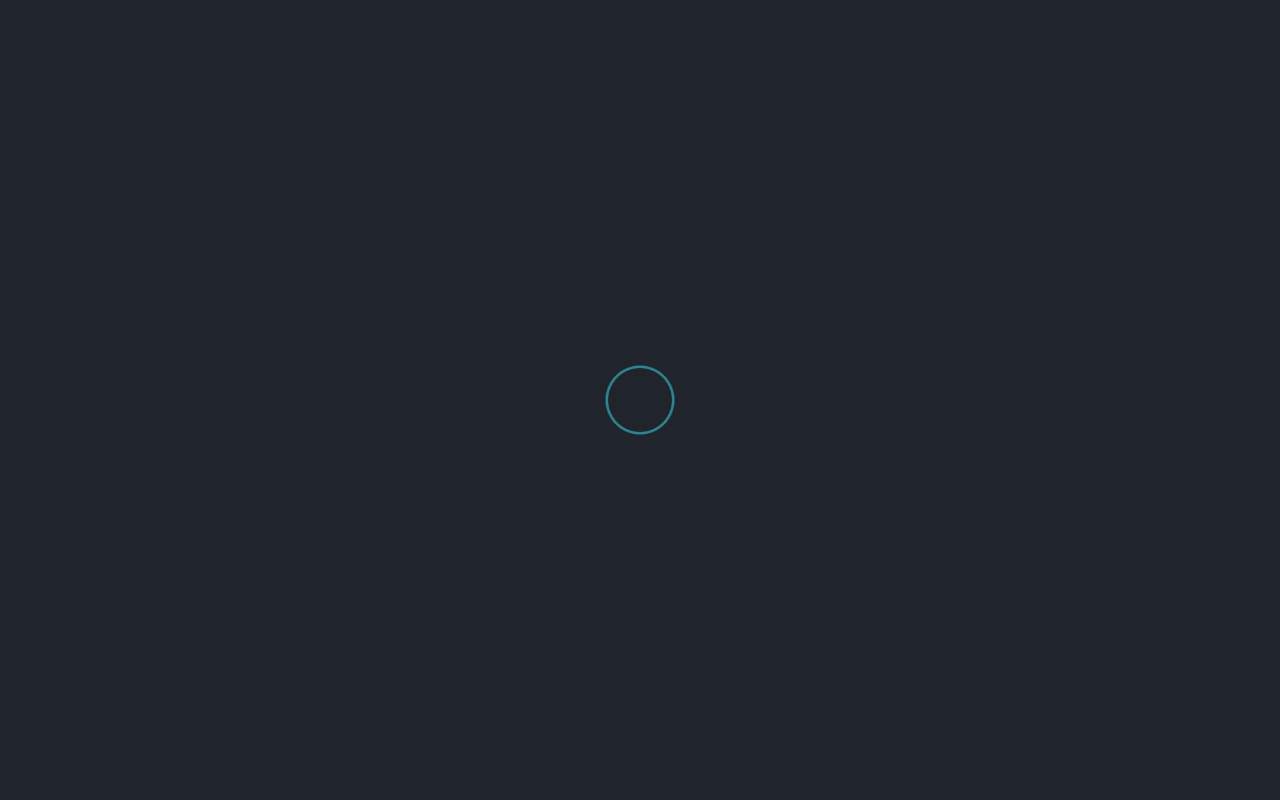
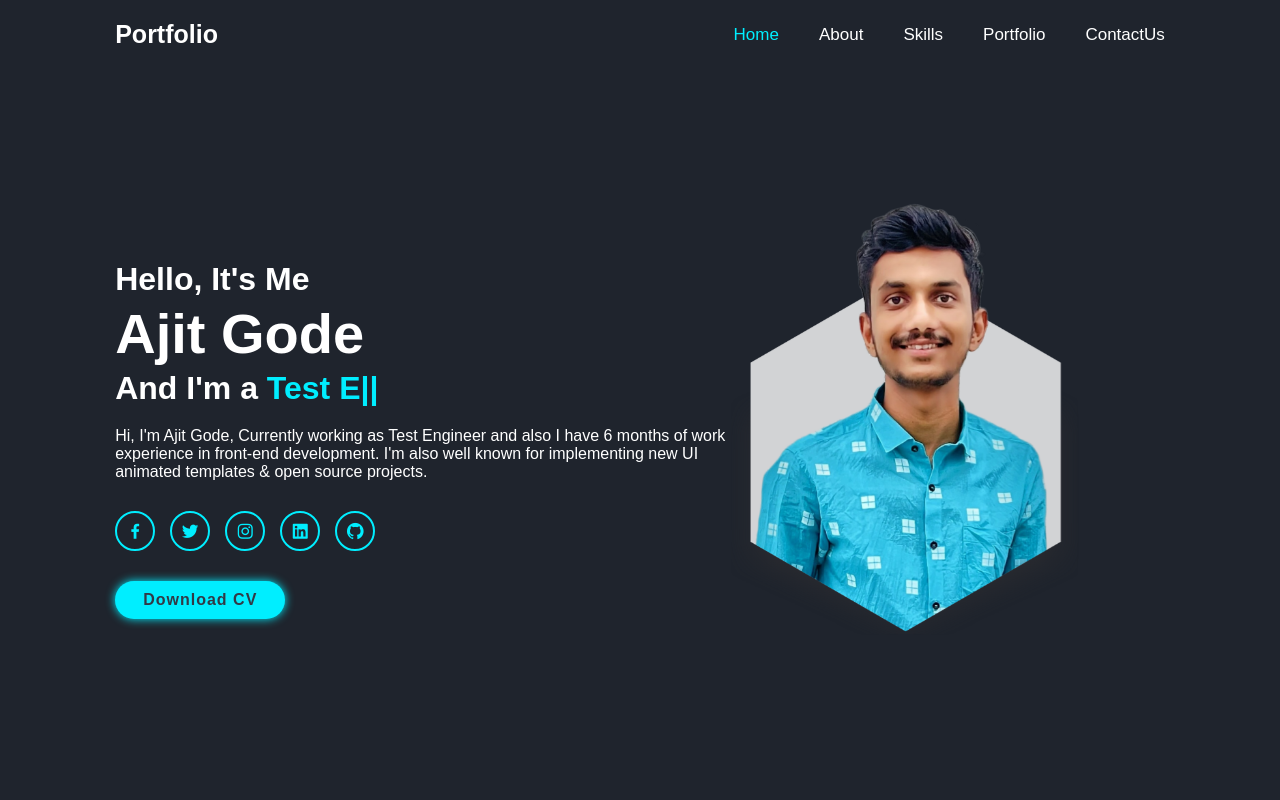
Before and after one commit to AjitGode/Portfolio_React, a React (Create React App) app: page / in a window 1280 px wide. Shown: the top 800 px of the page. Built offline with nearby package versions, Linux system fonts and the light colour scheme; a web font is replaced by a local one.

Commit message:
delete loader

```diff
--- a/src/App.js
+++ b/src/App.js
@@ -50,8 +50,7 @@ const App = () => {
   return (
     <>
      <div>
-        <div id="preloader"></div>
-
+        {/* <div id="preloader"></div> */}
       <Header />
       <Home />
       <About />
```
